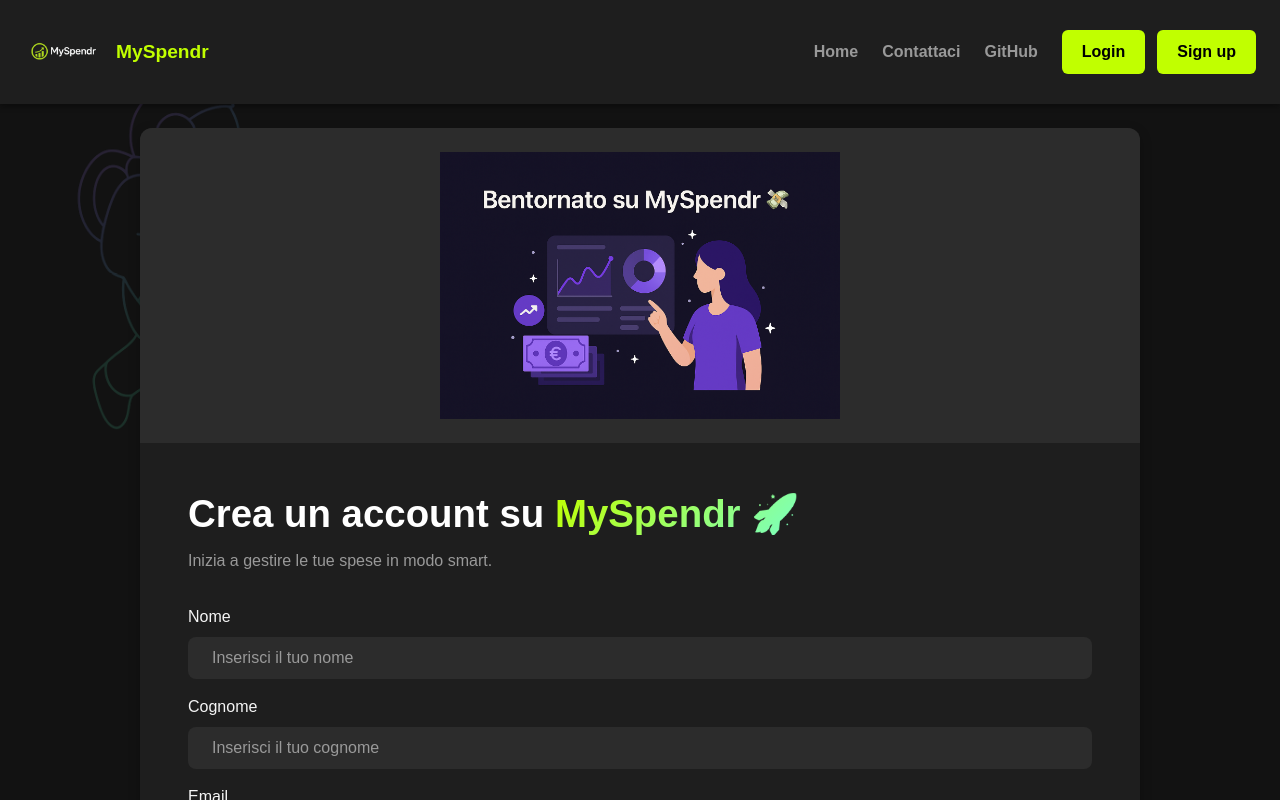
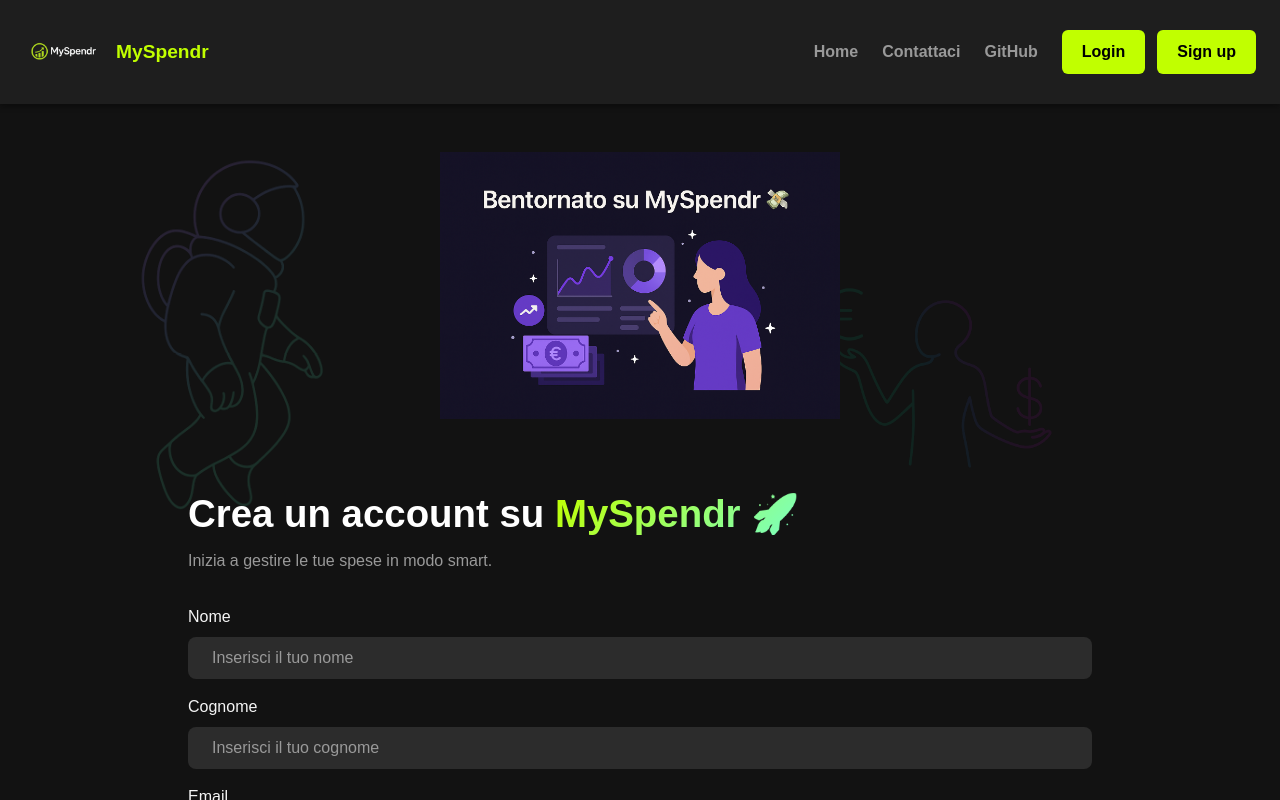
Before and after one commit to Wide97/myspendr-frontend, a React (Vite) app: page /register in a window 1280 px wide. Built offline with nearby package versions, Linux system fonts and the light colour scheme; no server answers.

Commit message:
restyling

```diff
--- a/src/pages/CapitaleMovimentoPage.scss
+++ b/src/pages/CapitaleMovimentoPage.scss
@@ -11,10 +11,8 @@
   }
 
   .form {
-    background-color: $color-bg-surface;
     padding: $spacing-lg;
     border-radius: $radius-lg;
-    box-shadow: $shadow-light;
     display: flex;
     flex-direction: column;
     gap: $spacing-md;
@@ -83,8 +81,6 @@
   }
 
   .capitale-valori {
-    background-color: $color-bg-alt;
-    border-radius: $radius-lg;
     padding: $spacing-md;
     margin-bottom: $spacing-lg;
     box-shadow: $shadow-light;
--- a/src/pages/DashboardPage.scss
+++ b/src/pages/DashboardPage.scss
@@ -47,7 +47,6 @@
   }
 
   .dashboard-filter {
-    background-color: $color-bg-surface;
     padding: $spacing-lg;
     border-radius: $radius-lg;
     box-shadow: $shadow-light;
--- a/src/pages/LoginPage.scss
+++ b/src/pages/LoginPage.scss
@@ -12,9 +12,7 @@
   .login-container {
     display: grid;
     grid-template-columns: 1fr;
-    background-color: $color-bg-surface;
     border-radius: $radius-lg;
-    box-shadow: $shadow-heavy;
     overflow: hidden;
     width: 100%;
     max-width: 900px;
@@ -24,7 +22,6 @@
     }
 
     .image-section {
-      background-color: $color-bg-alt;
       display: flex;
       justify-content: center;
       align-items: center;
@@ -111,7 +108,7 @@
 
         button {
           @include button-style($color-primary, $color-hover);
-          width: 100%;
+          width: 30%;
           margin-top: $spacing-lg;
         }
       }
--- a/src/pages/MovimentiPage.scss
+++ b/src/pages/MovimentiPage.scss
@@ -33,7 +33,6 @@
   .movimenti-table {
     width: 100%;
     border-collapse: collapse;
-    background-color: $color-bg-surface;
     border-radius: $radius-md;
     overflow: hidden;
     box-shadow: $shadow-light;
@@ -46,7 +45,6 @@
     }
 
     th {
-      background-color: $color-bg-alt;
       color: $color-text-heading;
       font-weight: $font-weight-semibold;
     }
--- a/src/pages/ProfiloPage.scss
+++ b/src/pages/ProfiloPage.scss
@@ -17,8 +17,6 @@
     margin-bottom: $spacing-xl;
     padding: $spacing-md;
     border: 1px solid $color-border;
-    border-radius: $radius-md;
-    background-color: $color-bg-alt;
 
     p {
       margin: $spacing-xs 0;
--- a/src/pages/RegisterPage.scss
+++ b/src/pages/RegisterPage.scss
@@ -12,9 +12,6 @@
   .register-container {
     display: grid;
     grid-template-columns: 1fr;
-    background-color: $color-bg-surface;
-    border-radius: $radius-lg;
-    box-shadow: $shadow-heavy;
     overflow: hidden;
     width: 100%;
     max-width: 1000px;
@@ -24,7 +21,6 @@
     }
 
     .image-section {
-      background-color: $color-bg-alt;
       padding: $spacing-lg;
       display: none;
 
@@ -112,7 +108,7 @@
 
         button {
           @include button-style($color-primary, $color-hover);
-          width: 100%;
+          width: 30%;
           margin-top: $spacing-lg;
         }
       }
--- a/src/pages/ResetPasswordPage.scss
+++ b/src/pages/ResetPasswordPage.scss
@@ -5,9 +5,6 @@
   max-width: 400px;
   margin: 0 auto;
   padding: $spacing-3xl;
-  background-color: $color-bg-surface;
-  border-radius: $radius-lg;
-  box-shadow: $shadow-heavy;
   margin-top: $spacing-4xl;
   margin-bottom: $spacing-4xl;
 
--- a/src/styles/global.scss
+++ b/src/styles/global.scss
@@ -140,8 +140,8 @@ button {
 
 .astronaut-float {
   position: fixed;
-  bottom: 10%; // parte nascosto in basso
-  left: 15%;
+  bottom: 0%;
+  left: 20%;
   transform: translateX(-50%);
   width: 30vw;
   max-width: 300px;
```
